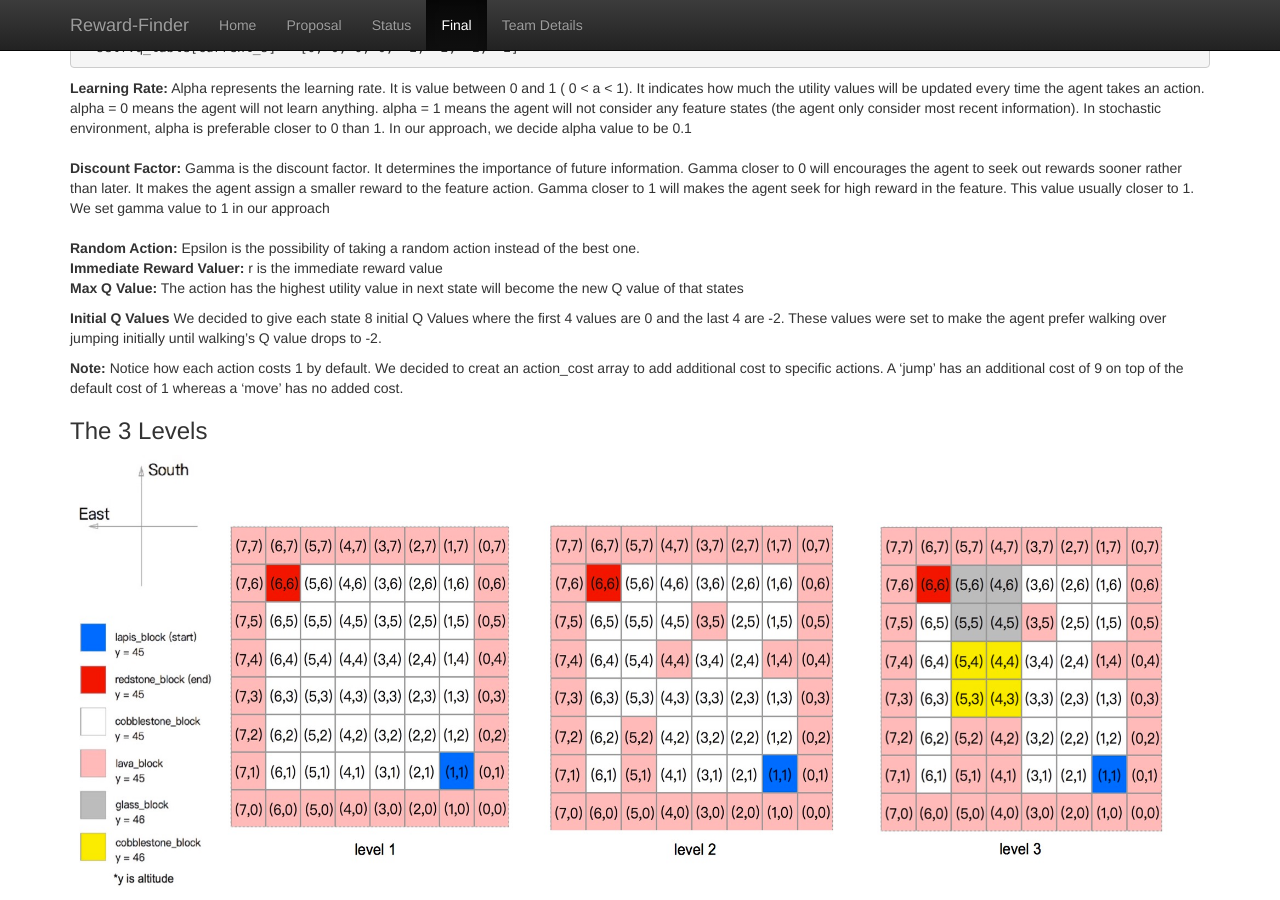
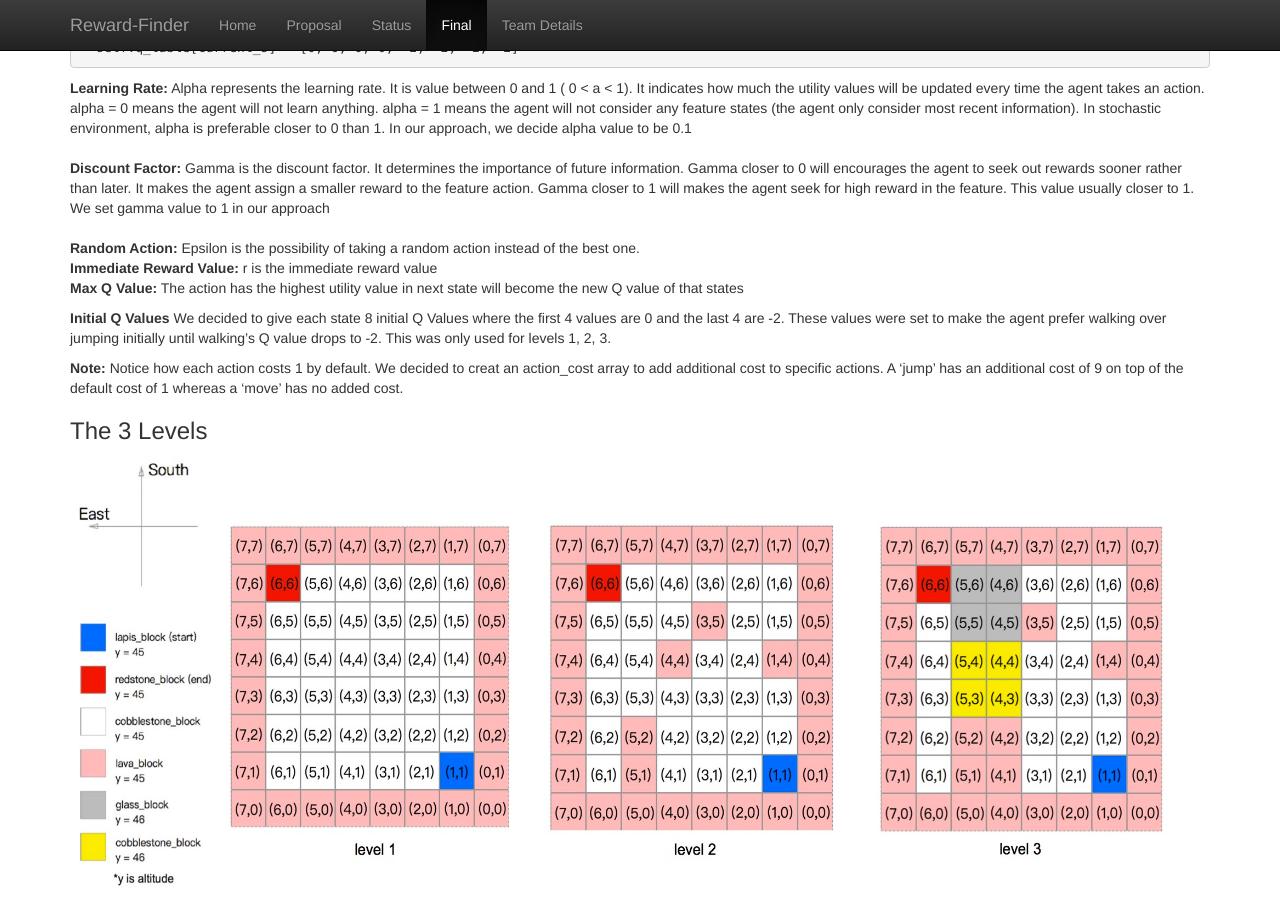
Before and after one commit to Moe202/CS175-Group-8, a Jekyll site: the page built from docs/final.md, in a window 1280 px wide and 900 px high, scrolled down 1870 px. Built offline with Jekyll 4.4.1, drawn with Linux system fonts in a browser that asks for light colours; some of the changed text lies outside the part shown.

Commit message:
A few edits

```diff
--- a/docs/final.md
+++ b/docs/final.md
@@ -58,10 +58,10 @@ if not self.q_table.has_key(current_s):
 **Learning Rate:** Alpha represents the learning rate. It is value between 0 and 1 ( 0 \< a \< 1). It indicates how much the utility values will be updated every time the agent takes an action. alpha = 0 means the agent will not learn anything. alpha = 1 means the agent will not consider any feature states (the agent only consider most recent information). In stochastic environment, alpha is preferable closer to 0 than 1. In our approach, we decide alpha value to be 0.1<br><br>
 **Discount Factor:** Gamma is the discount factor. It determines the importance of future information.  Gamma closer to 0 will encourages the agent to seek out rewards sooner rather than later. It makes the agent assign a smaller reward to the feature action. Gamma closer to 1 will makes the agent seek for high reward in the feature. This value usually closer to 1. We set gamma value to 1 in our approach<br><br>
 **Random Action:** Epsilon is the possibility of taking a random action instead of the best one.<br>
-**Immediate Reward Valuer:** r is the immediate reward value<br>
+**Immediate Reward Value:** r is the immediate reward value<br>
 **Max Q Value:** The action has the highest utility value in next state will become the new Q value of that states<br>
 
-**Initial Q Values** We decided to give each state 8 initial Q Values where the first 4 values are 0 and the last 4 are -2. These values were set to make the agent prefer walking over jumping initially until walking's Q value drops to -2.
+**Initial Q Values** We decided to give each state 8 initial Q Values where the first 4 values are 0 and the last 4 are -2. These values were set to make the agent prefer walking over jumping initially until walking's Q value drops to -2. This was only used for levels 1, 2, 3.
 
 **Note:** Notice how each action costs 1 by default. We decided to creat an action\_cost array to add additional cost to specific actions. A 'jump' has an additional cost of 9 on top of the default cost of 1 whereas a 'move' has no added cost.
 
```
Also changed, not shown: other parts of docs/final.md (+3 -3 lines).
